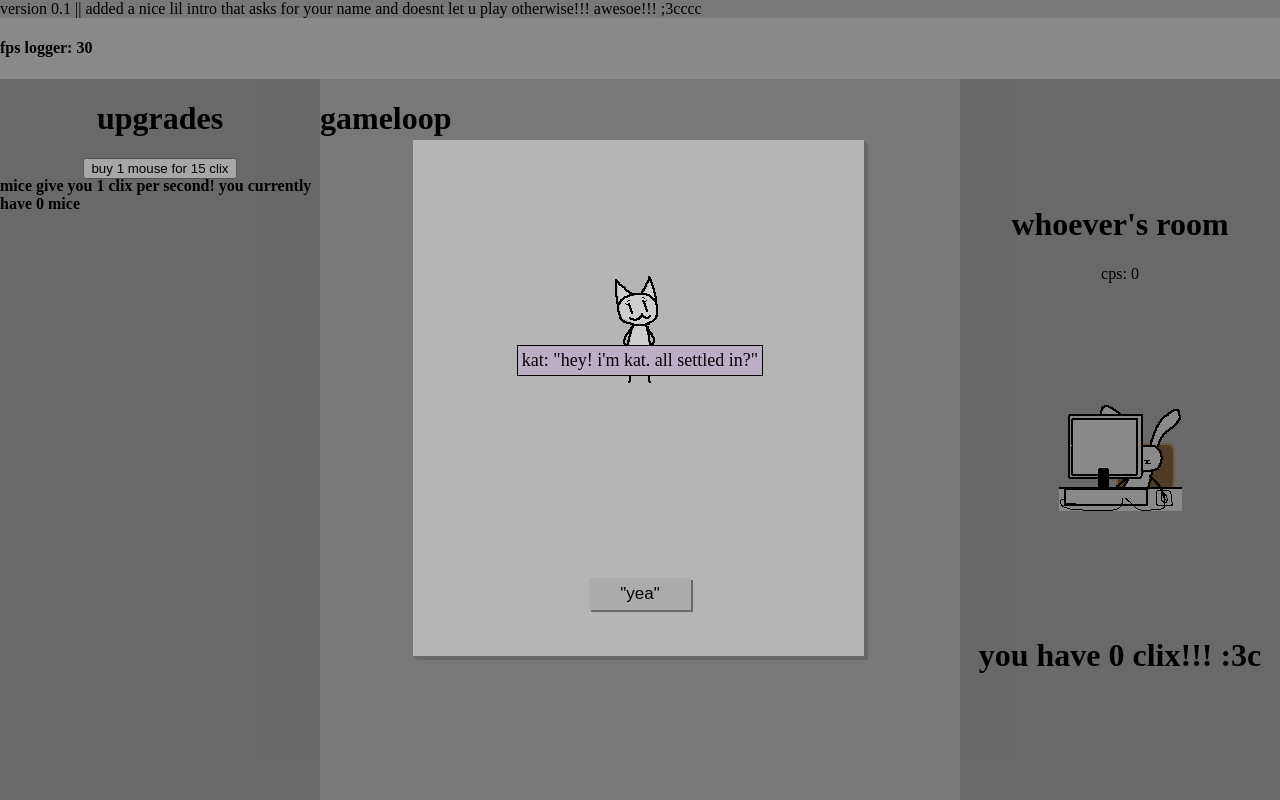
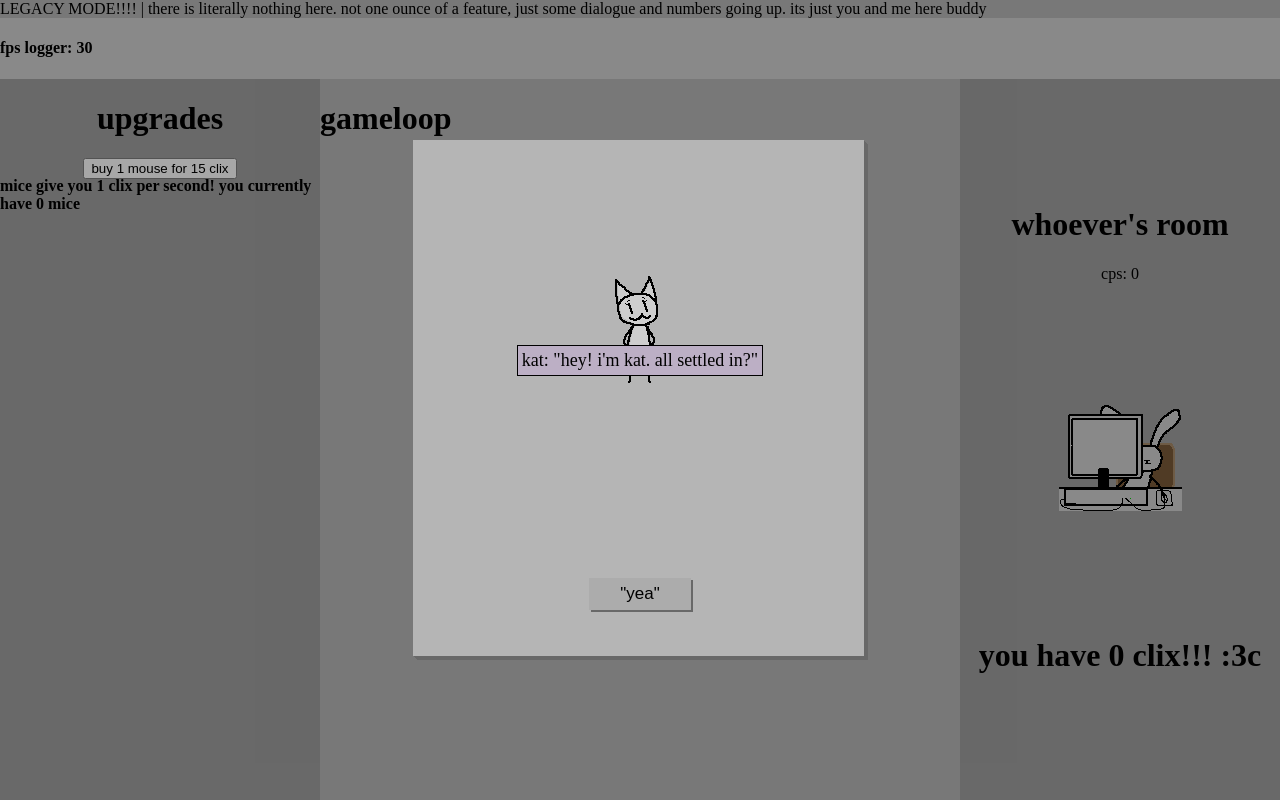
Before and after one commit to justdavidthatsit/clickerton, a plain HTML site: page index.html in a window 1280 px wide. Drawn offline with nearby package versions, Linux system fonts and the light colour scheme.

Commit message:
legacy version created

```diff
--- a/index.html
+++ b/index.html
@@ -31,7 +31,7 @@
   <div id="bread">
 
     <div id="lettuceakathenavbar">
-      version 0.1 || added a nice lil intro that asks for your name and doesnt let u play otherwise!!! awesoe!!! ;3cccc
+      LEGACY MODE!!!! | there is literally nothing here. not one ounce of a feature, just some dialogue and numbers going up. its just you and me here buddy
     </div>
     <div>
       <h4>fps logger: <span id="fpstrack">0</span></h4>
```
